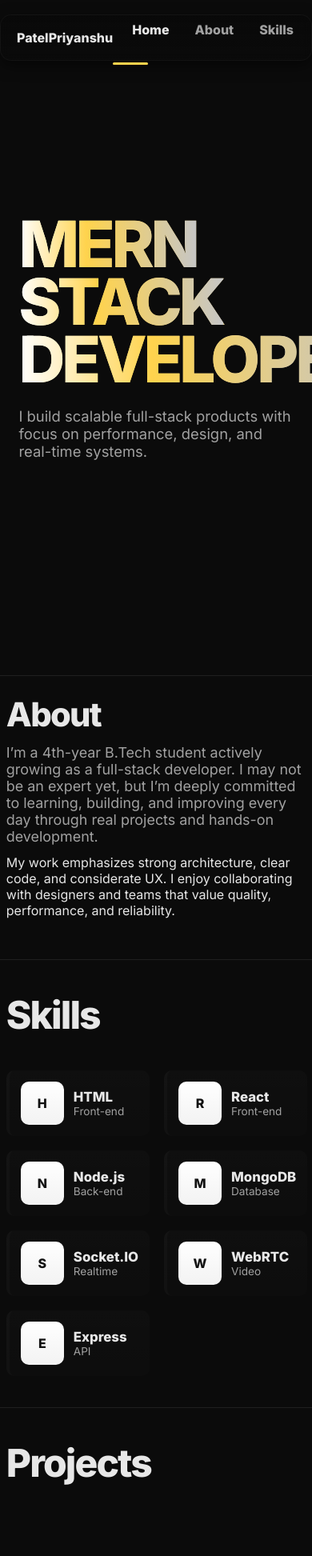
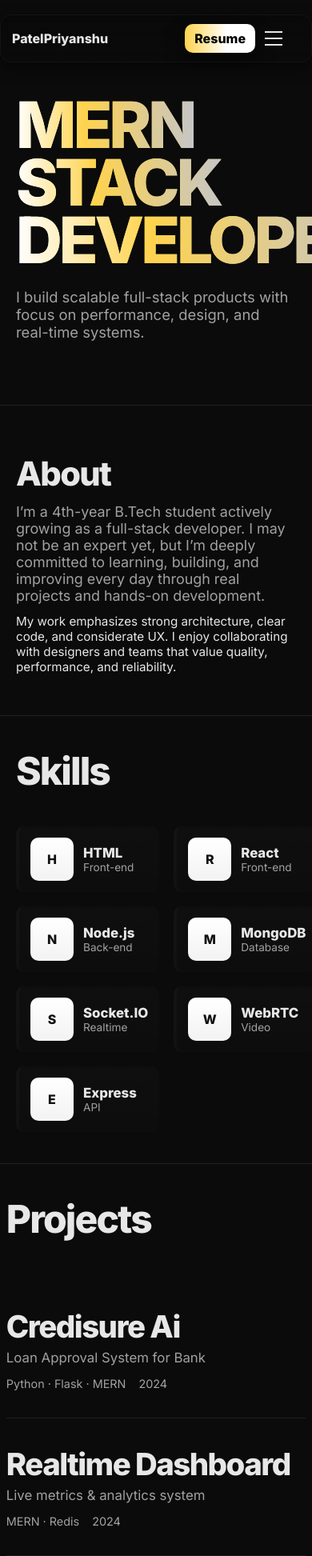
Before and after one commit to priyanshu655/portfolio, a React app: page / in a window 390 px wide. Shown: the top 1945 px of the page at 80% size. Built offline with nearby package versions, Linux system fonts and the light colour scheme; the HTML template or start-up script is replaced by a standard one.

Commit message:
Add responsive styles and improved project section

```diff
--- a/src/index.css
+++ b/src/index.css
@@ -779,3 +779,95 @@ a {
 .project-row {
   cursor: pointer;
 }
+
+
+h1 {
+  font-size: clamp(3rem, 10vw, 11rem);
+}
+
+h2 {
+  font-size: clamp(2rem, 6vw, 3rem);
+}
+
+h3 {
+  font-size: clamp(1.4rem, 4vw, 2.4rem);
+}
+
+p {
+  font-size: clamp(0.95rem, 3.5vw, 1.15rem);
+}
+
+@media (max-width: 768px) {
+  .hero {
+    min-height: auto;
+    padding-top: 120px;
+    padding-bottom: 80px;
+  }
+
+  .hero p {
+    max-width: 100%;
+  }
+}
+
+@media (max-width: 768px) {
+  .about {
+    padding-top: 60px;
+  }
+
+  .about p,
+  .about .lead {
+    max-width: 100%;
+  }
+}
+
+@media (max-width: 768px) {
+  .project-row {
+    flex-direction: column;
+    align-items: flex-start;
+    gap: 14px;
+  }
+
+  .project-right {
+    text-align: left;
+    flex-direction: row;
+    gap: 16px;
+  }
+
+  .project-tech,
+  .project-year {
+    font-size: 0.9rem;
+  }
+}
+
+@media (max-width: 768px) {
+  .skill-row {
+    padding: 22px 0;
+    font-size: 1.6rem;
+  }
+
+  .skill-row::after {
+    opacity: 1;
+    transform: translateX(0);
+  }
+}
+
+@media (max-width: 640px) {
+  .container {
+    padding-left: 20px;
+    padding-right: 20px;
+  }
+}
+
+@media (max-width: 768px) {
+  .nav-inner {
+    padding: 10px 14px;
+  }
+
+  .nav-list {
+    display: none;
+  }
+
+  .burger {
+    display: block;
+  }
+}
```
